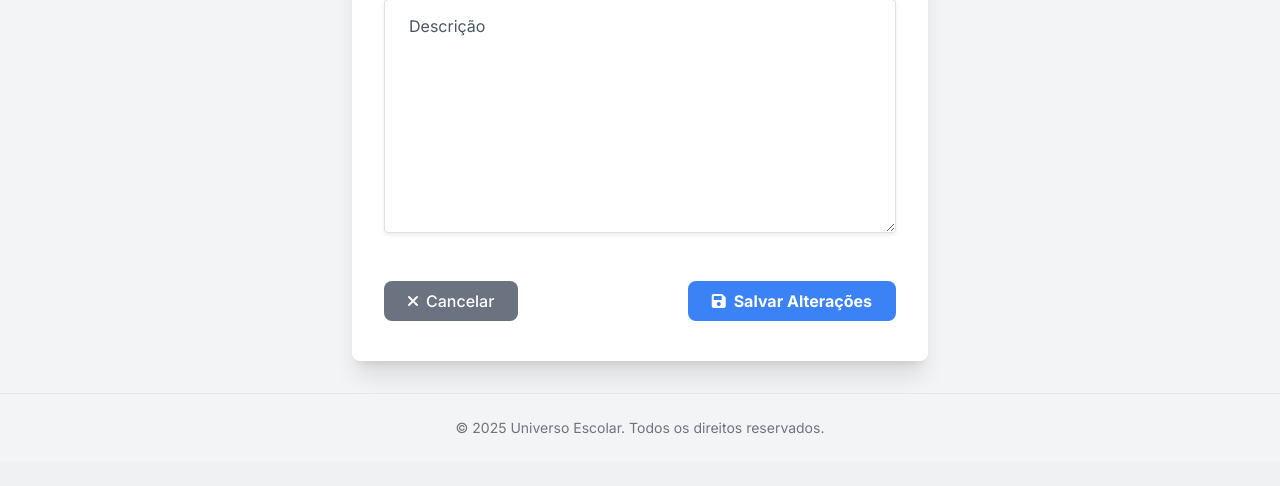
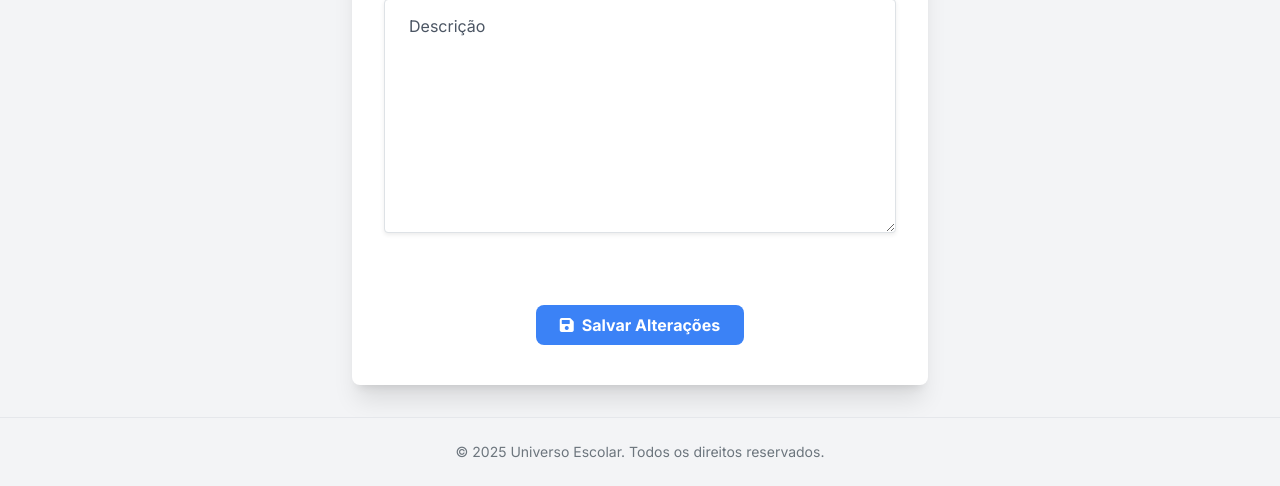
Before and after one commit to thiagotech86/uni_escolar, a Django app: template uniescolar/templates/uniescolar/editar_aula_gestor.html in a window 1280 px wide. Shown: the part 1067-1553 px from the top of the page. Before the commit the page ends 1501 px from the top, so only its background shows below. Run offline with Django 5.2, Linux system fonts and the light colour scheme; the template is opened without the code that fills it: values that come from a table or form of the project are taken from there, others are empty; data comes from the database, SQL or seed files in the repository; some libraries are stand-ins or nearby versions.

Commit message:
Editar aula gestor

```diff
--- a/uniescolar/templates/uniescolar/editar_aula_gestor.html
+++ b/uniescolar/templates/uniescolar/editar_aula_gestor.html
@@ -52,42 +52,32 @@
 
                 <div class="mt-8 flex flex-col space-y-4 sm:space-y-0 sm:flex-row sm:items-start sm:justify-between">
 
-                    <div>
-                        <a href="{% url 'home' %}" class="btn-secondary-custom text-center w-full sm:w-auto px-4 py-2 rounded-lg font-medium hover:opacity-90 transition-opacity duration-150 inline-flex items-center justify-center whitespace-nowrap">
+
+
+
+    <div class="w-full flex justify-center sm:justify-center mt-4">
+    <div class="flex flex-col sm:flex-row sm:items-center sm:space-x-4 space-y-2 sm:space-y-0">
+        {% if is_gestor %}
+            <a href="{% url 'home' %}" class="btn-secondary-custom text-center w-full sm:w-auto px-1 py-2 rounded-lg font-medium hover:opacity-90 transition-opacity duration-150 inline-flex items-center justify-center whitespace-nowrap">
                 <i class="fas fa-times mr-2"></i>Cancelar
             </a>
-                    </div>
-
-
-                    <div class="flex flex-col items-stretch sm:items-end space-y-2 w-full sm:w-auto">
-                        {% if is_gestor %}
             <button type="submit" name="salvar_pendente"
-                                    class="btn-primary-custom text-white font-bold py-2 px-4 rounded-lg focus:outline-none focus:shadow-outline hover:opacity-90 transition-opacity duration-150 w-full sm:w-auto inline-flex items-center justify-center whitespace-nowrap">
+                class="btn-primary-custom text-white font-bold py-2 px-4 rounded-lg focus:outline-none focus:shadow-outline hover:opacity-90 transition-opacity duration-150">
                 <i class="fas fa-save mr-2"></i>Salvar (Pendente)
             </button>
-                            <div class="flex flex-col space-y-2 sm:space-y-0 sm:flex-row sm:space-x-2 w-full sm:w-auto">
             <button type="submit" name="salvar_e_aprovar"
-                                        class="btn-success-custom text-white font-bold py-2 px-4 rounded-lg focus:outline-none focus:shadow-outline hover:opacity-90 transition-opacity duration-150 w-full sm:w-auto inline-flex items-center justify-center whitespace-nowrap">
+                class="btn-success-custom text-white font-bold py-2 px-4 rounded-lg focus:outline-none focus:shadow-outline hover:opacity-90 transition-opacity duration-150">
                 <i class="fas fa-check-circle mr-2"></i>Aprovar
             </button>
-                                <button type="submit" name="rejeitar_aula_action"
-                                        class="btn-danger-custom text-white font-bold py-2 px-4 rounded-lg focus:outline-none focus:shadow-outline hover:opacity-90 transition-opacity duration-150 w-full sm:w-auto inline-flex items-center justify-center whitespace-nowrap">
-                                    <i class="fas fa-times-circle mr-2"></i>Rejeitar
-                                </button>
-                            </div>
+
         {% else %}
             <button type="submit" name="salvar_edicao_professor"
-                                    class="btn-primary-custom text-white font-bold py-2 px-4 rounded-lg focus:outline-none focus:shadow-outline hover:opacity-90 transition-opacity duration-150 w-full sm:w-auto inline-flex items-center justify-center whitespace-nowrap">
+                class="btn-primary-custom text-white font-bold py-2 px-4 rounded-lg focus:outline-none focus:shadow-outline hover:opacity-90 transition-opacity duration-150">
                 <i class="fas fa-save mr-2"></i>Salvar Alterações
             </button>
         {% endif %}
     </div>
 </div>
-            </form>
-        </div>
-    </div>
-</div>
-
 <script>
 document.addEventListener('DOMContentLoaded', function() {
     const formElements = document.querySelectorAll(
```
Lines whose indentation alone changed are shown as unchanged.
